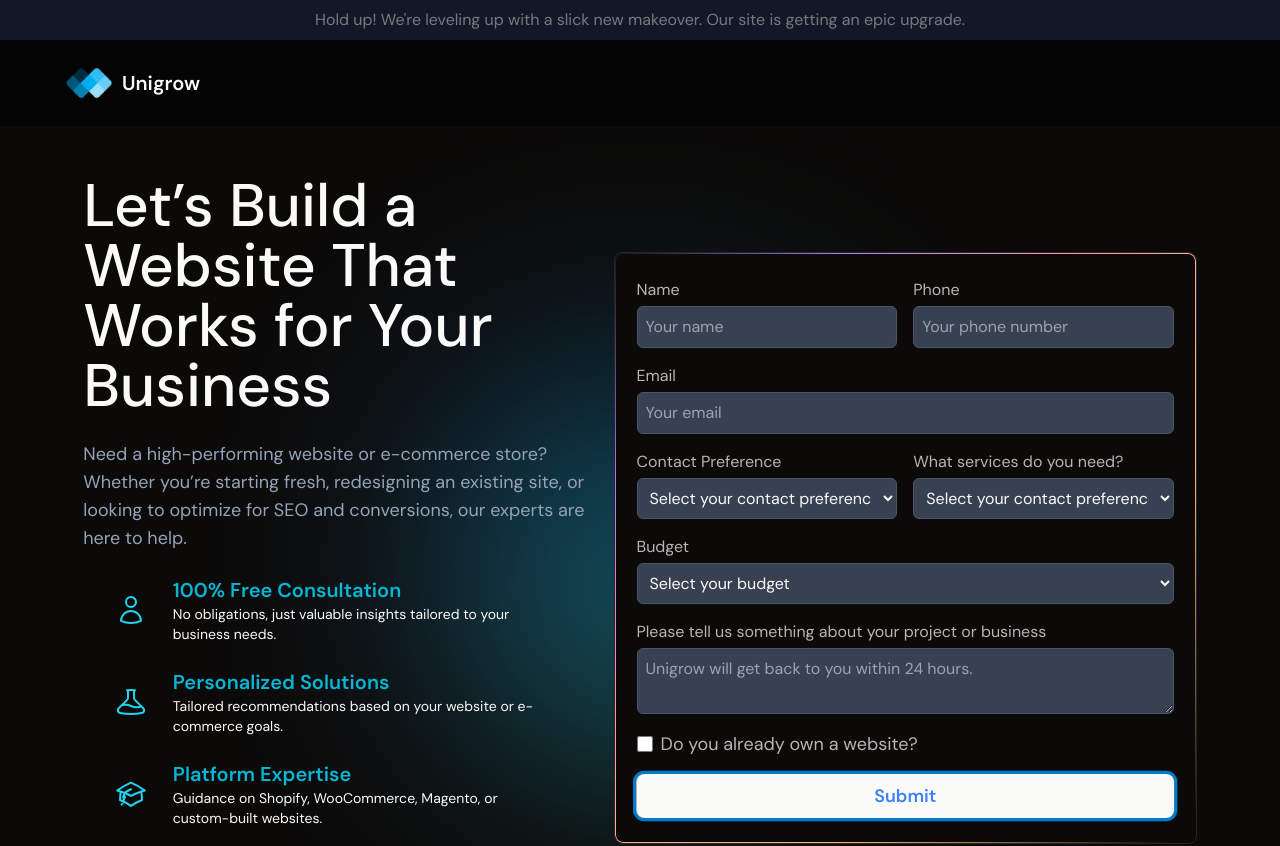
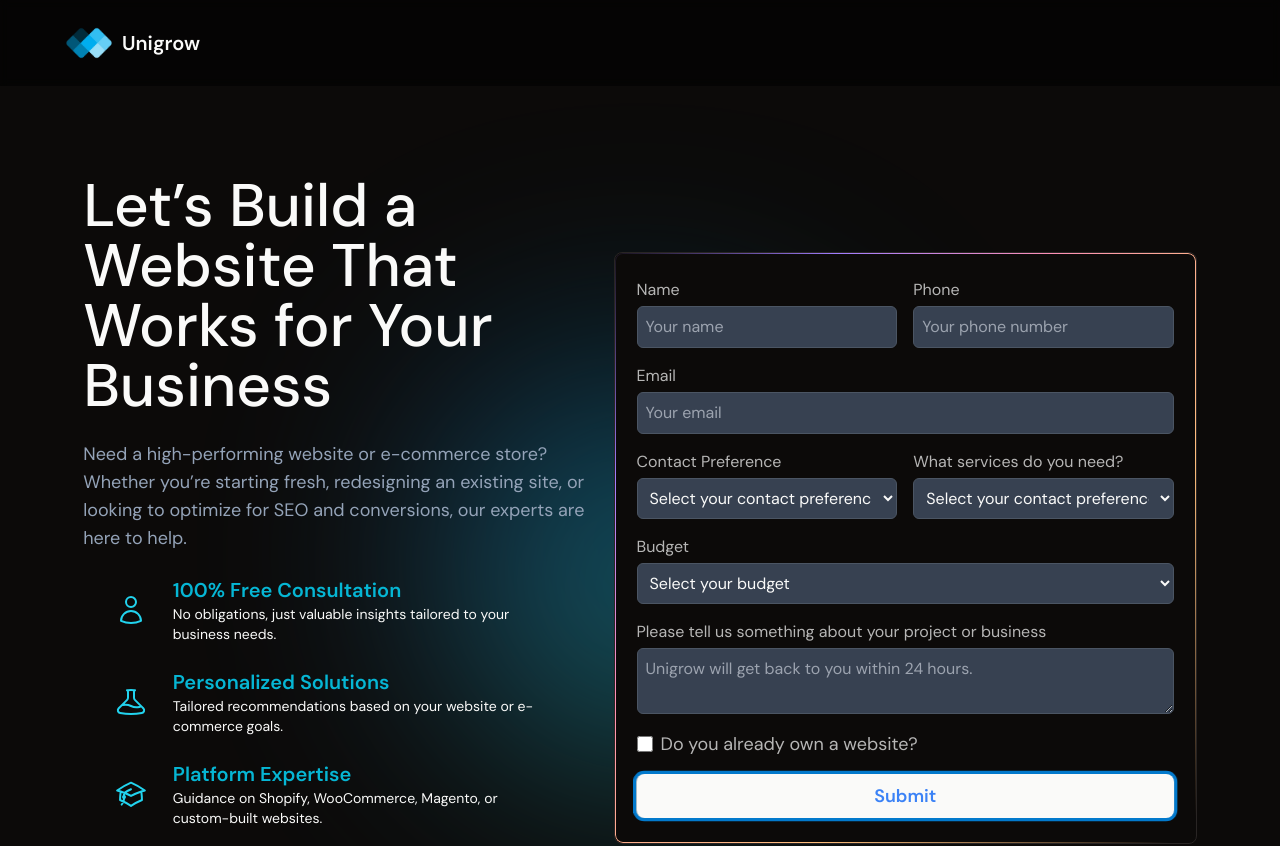
Before and after one commit to devkatyall/unigrow, a Next.js app: page /book-free-consultation in a window 1280 px wide. Shown: the top 846 px of the page. Built offline with nearby package versions, Linux system fonts and the light colour scheme.

Commit message:
rewamp removed

```diff
--- a/src/components/Header.jsx
+++ b/src/components/Header.jsx
@@ -62,7 +62,7 @@ export default function Header() {
           : "absolute bg-opacity-55"
       } `}
     >
-      <div className="w-full p-2 bg-gray-900 flex justify-center items-center">
+      {/* <div className="w-full p-2 bg-gray-900 flex justify-center items-center">
         <AnimatedShinyText
           className="w-full max-w-full text-center"
           shimmerWidth={300}
@@ -72,7 +72,7 @@ export default function Header() {
             getting an epic upgrade.
           </span>
         </AnimatedShinyText>
-      </div>
+      </div> */}
       <div className="py-2 lg:py-[18px] px-5 lg:px-16 flex justify-between items-center md:grid md:grid-cols-3">
         <AnimatedLink href={"/"} className="md:flex md:items-center md:gap-2">
           <Image
```
